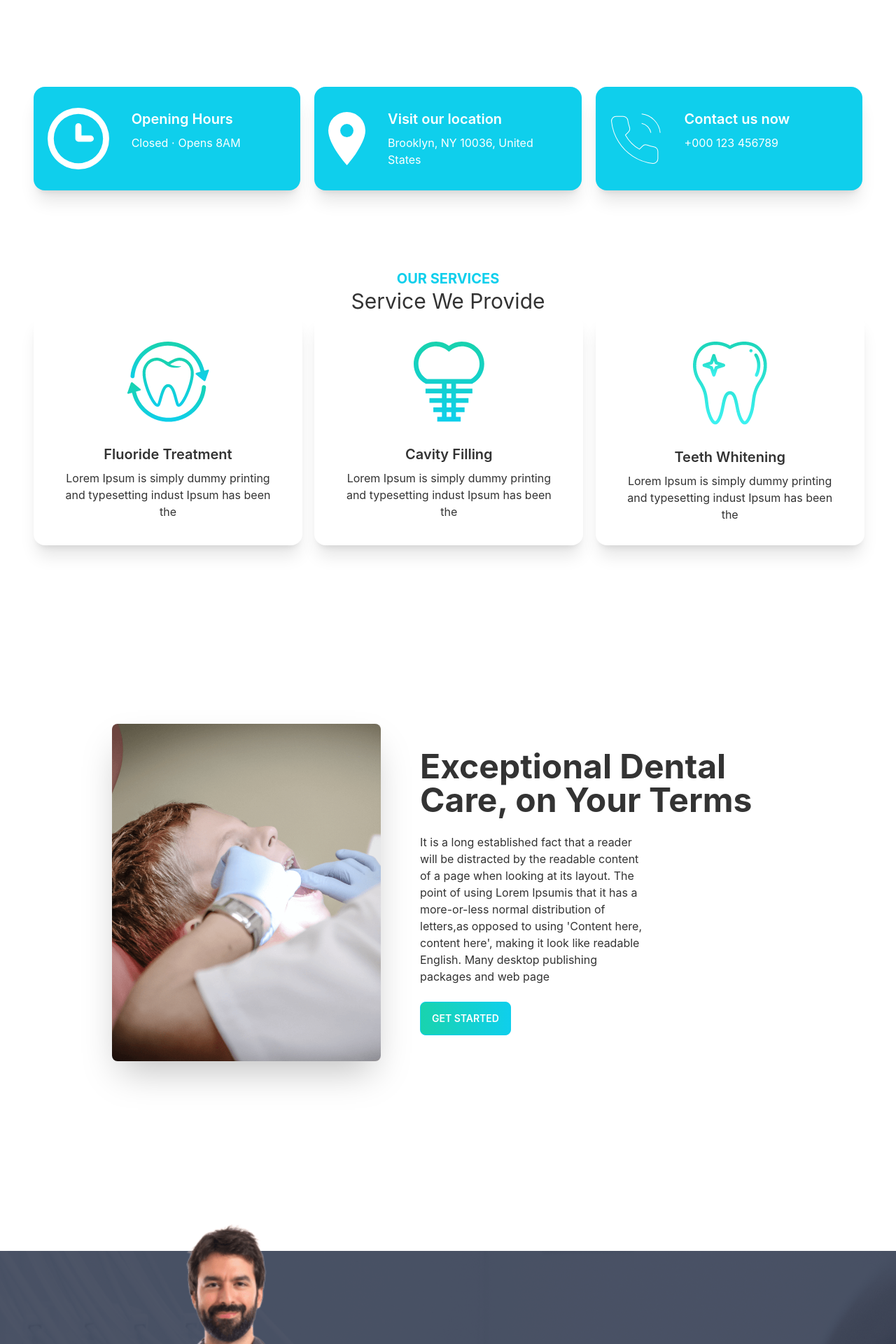
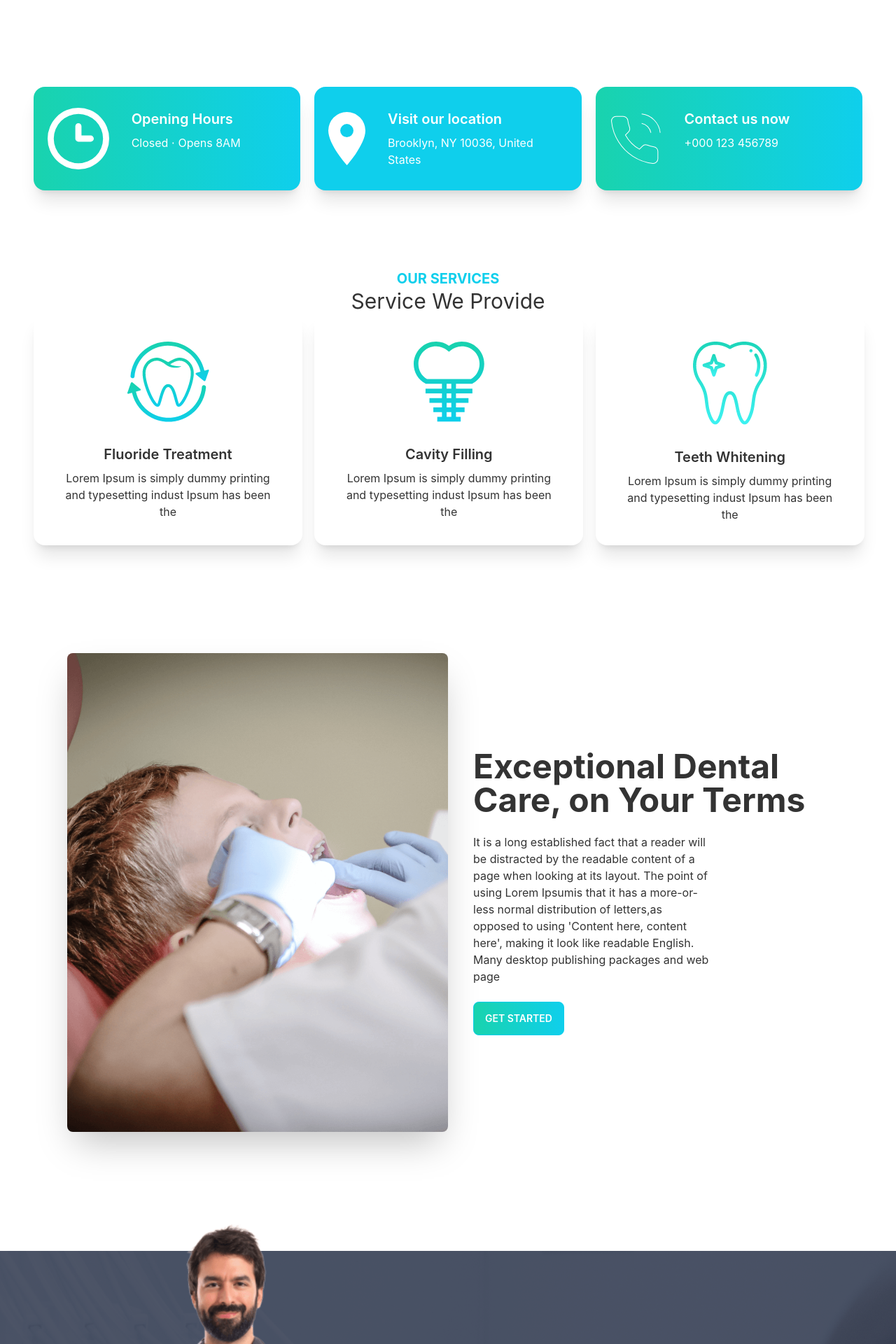
Before and after one commit to Faizul-Rien/doctors-portal-client, a React (Create React App) app: page / in a window 1280 px wide. Shown: the part 740-2660 px from the top of the page at 70% size. Built offline with nearby package versions, Linux system fonts and the light colour scheme.

Commit message:
add calender using react day picker

```diff
--- a/package.json
+++ b/package.json
@@ -7,7 +7,9 @@
     "@testing-library/react": "^13.2.0",
     "@testing-library/user-event": "^13.5.0",
     "daisyui": "^2.14.3",
+    "date-fns": "^2.28.0",
     "react": "^18.1.0",
+    "react-day-picker": "^8.0.4",
     "react-dom": "^18.1.0",
     "react-router-dom": "^6.3.0",
     "react-scripts": "5.0.1",
--- a/src/App.js
+++ b/src/App.js
@@ -3,14 +3,16 @@ import { Routes, Route } from "react-router-dom";
 import Navbar from './Pages/Shared/Navbar';
 import Home from './Pages/Home/Home';
 import About from './Pages/About/About';
+import Appointment from './Pages/Appointmnet/Appointment';
 
 function App() {
   return (
-    <div>
+    <div className='max-w-7xl mx-auto'>
       <Navbar></Navbar>
       <Routes>
         <Route path="/" element={<Home />} />
         <Route path="/home" element={<Home />} />
+        <Route path="/appointment" element={<Appointment />}/>
         <Route path="about" element={<About />} />
       </Routes>
     </div>
--- /dev/null
+++ b/src/Pages/Appointmnet/Appointment.js
@@ -0,0 +1,14 @@
+import React from 'react';
+import Footer from '../Shared/Footer';
+import AppointmentBanner from './AppointmentBanner';
+
+const Appointment = () => {
+    return (
+        <div>
+            <AppointmentBanner></AppointmentBanner>
+            <Footer></Footer>
+        </div>
+    );
+};
+
+export default Appointment;
--- /dev/null
+++ b/src/Pages/Appointmnet/AppointmentBanner.js
@@ -0,0 +1,26 @@
+import React, { useState } from 'react';
+import chair from '../../assets/images/chair.png';
+import { DayPicker } from 'react-day-picker';
+import 'react-day-picker/dist/style.css';
+import { format } from 'date-fns';
+
+const AppointmentBanner = () => {
+    const [date,setDate] = useState(new Date());
+    return (
+        <div class="hero min-h-screen">
+  <div class="hero-content flex-col lg:flex-row-reverse">
+    <img src={chair} class="max-w-sm rounded-lg shadow-2xl" alt=''/>
+    <div>
+     <DayPicker
+      mode="single"
+      selected={date}
+      onSelect={setDate}
+     />
+     <p>You have picked : {format(date, 'PP')}</p>
+    </div>
+  </div>
+</div>
+    );
+};
+
+export default AppointmentBanner;
--- a/src/Pages/Home/Home.js
+++ b/src/Pages/Home/Home.js
@@ -1,6 +1,6 @@
 import React from 'react';
 import Banner from './Banner';
-import Footer from './Footer';
+import Footer from '../Shared/Footer';
 import HomeForm from './HomeForm';
 import Info from './Info';
 import MakeAppointment from './MakeAppointment';
--- a/src/Pages/Home/Info.js
+++ b/src/Pages/Home/Info.js
@@ -7,9 +7,9 @@ import phone from '../../assets/icons/phone.svg';
 const Info = () => {
     return (
         <div className='grid grid-cols-1 lg:grid-cols-3 gap-5 px-12'>
-            <InfoCard cardTitle ="Opening Hours" cardText="Closed ⋅ Opens 8AM" bgclassName='bg-gradient-to-r from-secondary to-primary' img={clock}></InfoCard>
-            <InfoCard cardTitle ="Visit our location" cardText="Brooklyn, NY 10036, United States" bgclassName='bg-accent' img={marker}></InfoCard>
-            <InfoCard cardTitle ="Contact us now" cardText="+000 123 456789" bgclassName='bg-gradient-to-r from-secondary to-primary' img={phone}></InfoCard>
+            <InfoCard cardTitle ="Opening Hours" cardText="Closed ⋅ Opens 8AM" bgClass='bg-gradient-to-r from-secondary to-primary' img={clock}></InfoCard>
+            <InfoCard cardTitle ="Visit our location" cardText="Brooklyn, NY 10036, United States" bgClass='bg-neutral' img={marker}></InfoCard>
+            <InfoCard cardTitle ="Contact us now" cardText="+000 123 456789" bgClass='bg-gradient-to-r from-secondary to-primary' img={phone}></InfoCard>
         </div>
     );
 };
--- a/src/Pages/Home/Services.js
+++ b/src/Pages/Home/Services.js
@@ -40,12 +40,12 @@ const Services = () => {
                    ></Service>)
                }
            </div>
-           <div className='mx-24'>
+           <div className='mx-8'>
            <div className='my-24 px-12'>
            <div className="hero min-h-screen">
   <div className="hero-content flex-col lg:flex-row">
-    <img src={treatment} className="max-w-sm rounded-lg shadow-2xl" alt=''/>
-    <div className='mx-10'>
+    <img src={treatment} className="w-5/6 lg:w-3/6 rounded-lg shadow-2xl" alt=''/>
+    <div className='ml-5'>
       <h1 className="text-5xl font-bold">Exceptional Dental Care, on Your Terms</h1>
       <p className="py-6 w-4/6">It is a long established fact that a reader will be distracted by the readable content of a page when looking at its layout. The point of using Lorem Ipsumis that it has a more-or-less normal distribution of letters,as opposed to using 'Content here, content here', making it look like readable English. Many desktop publishing packages and web page</p>
       <button className="btn btn-primary text-white bg-gradient-to-r from-secondary to-primary">Get Started</button>
--- a/src/Pages/Home/Footer.js
+++ b/src/Pages/Shared/Footer.js
@@ -31,7 +31,7 @@ const Footer = () => {
 </div>
     <footer className="footer footer-center p-4 mt-8  text-base-content">
   <div>
-    <p>Copyright © 2022 - All right reserved by ACME Industries Ltd</p>
+    <p>Copyright © 2022 - All right reserved</p>
   </div>
 </footer>
 </footer>
--- a/src/Pages/Shared/Navbar.js
+++ b/src/Pages/Shared/Navbar.js
@@ -24,7 +24,7 @@ const Navbar = () => {
   <div className="navbar-center hidden lg:flex">
     <ul className="menu menu-horizontal p-0">
     <li><Link to='/'>Home</Link></li>
-        <li><Link to='/appoinment'>Appoinment</Link></li>
+        <li><Link to='/appointment'>Appoinment</Link></li>
         <li><Link to='/reviews'>Reviews</Link></li>
         <li><Link to='/contact'>Contact Us</Link></li>
         <li><Link to='/about'>About</Link></li>
```
Also changed, not shown: 1 other file (tests, documents, lock files or other folders).
